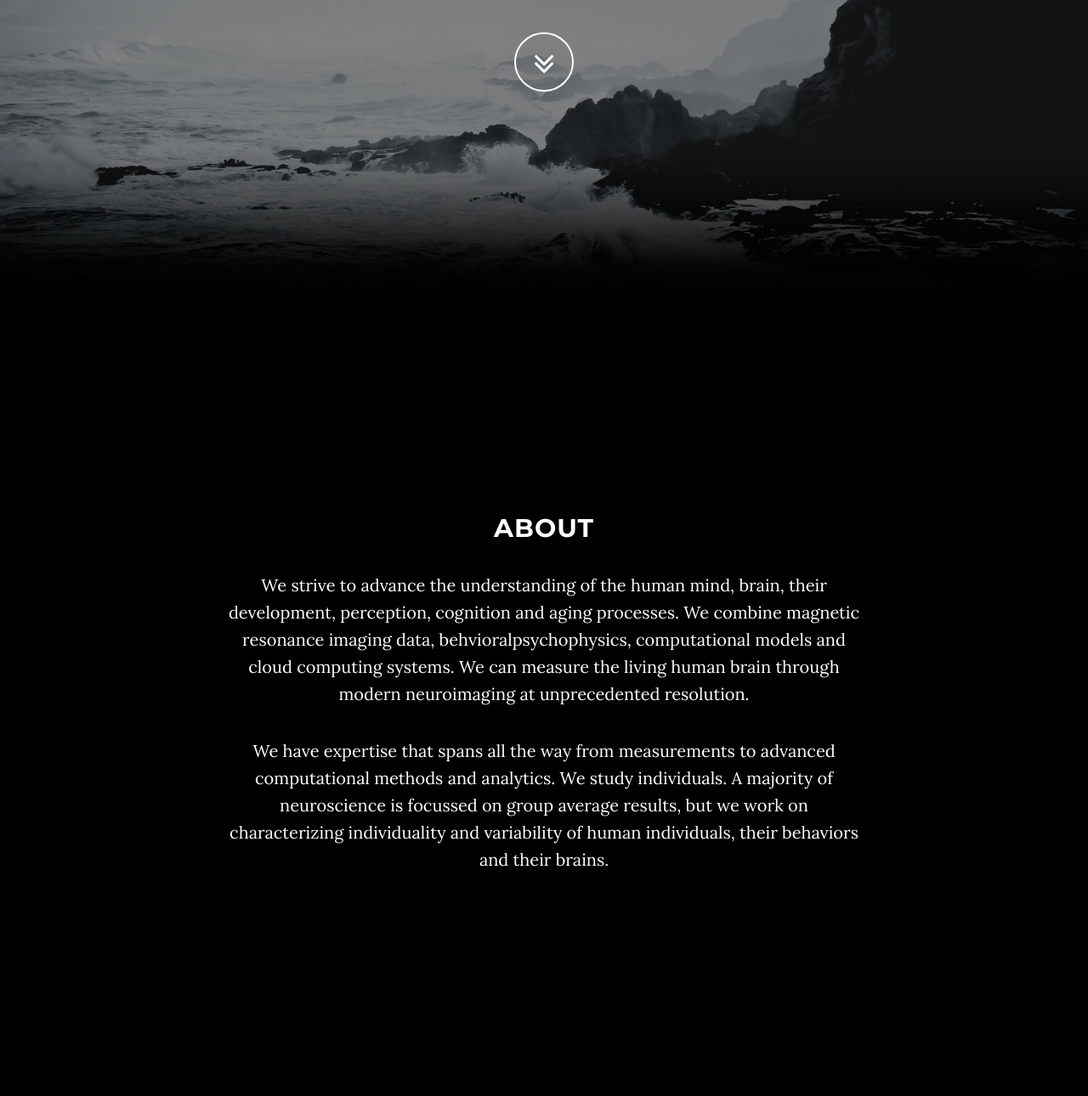
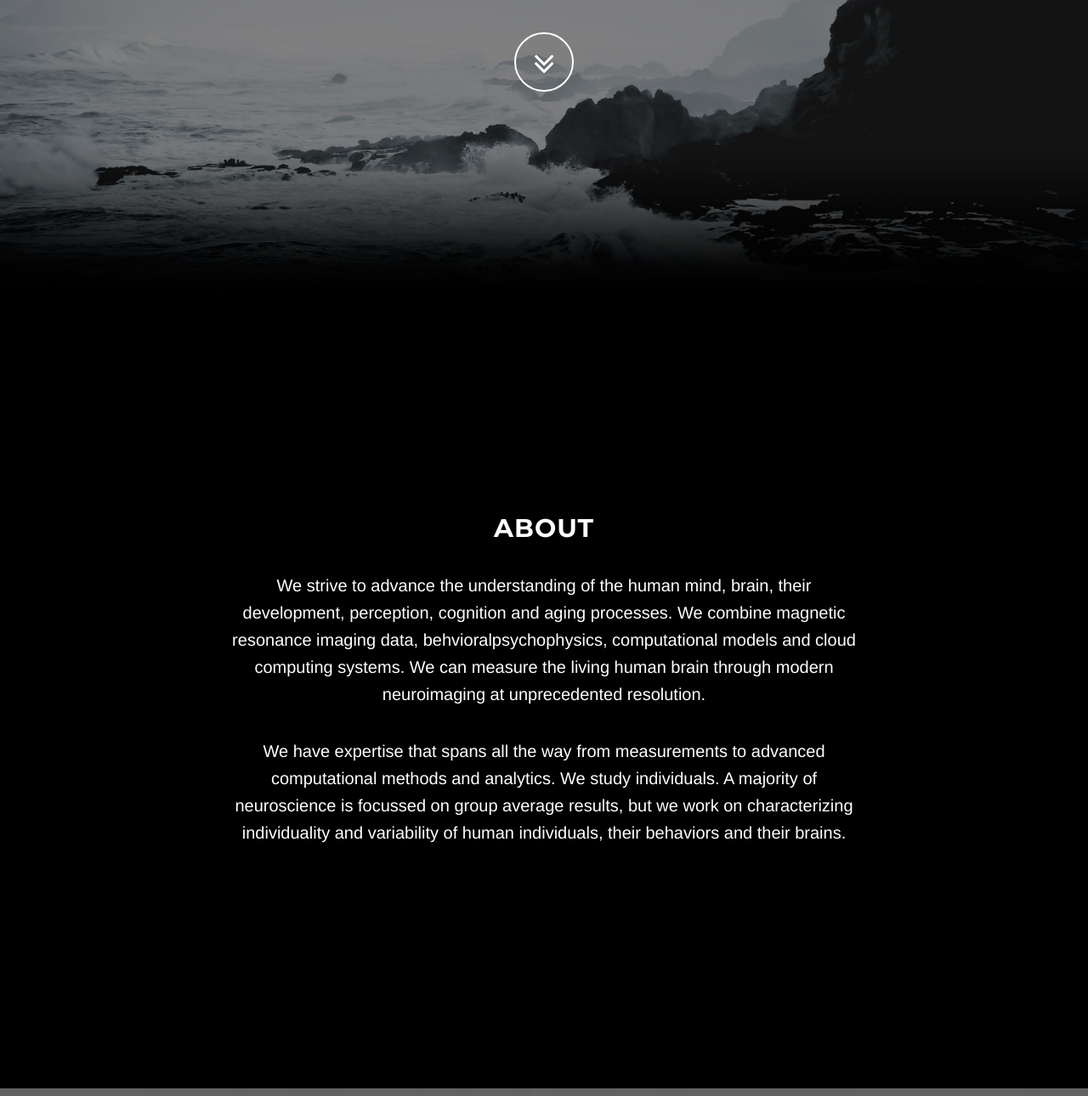
Before and after one commit to eberquist514/plab, a website: page index.html in a window 1280 px wide. Shown: the part 445-1735 px from the top of the page at 85% size. Drawn offline with nearby package versions, Linux system fonts and the light colour scheme; some packages are replaced by stand-ins of ours.

Commit message:
updated font

```diff
--- a/index.html
+++ b/index.html
@@ -16,7 +16,8 @@
 
     <!-- Custom Fonts -->
     <link href="vendor/font-awesome/css/font-awesome.min.css" rel="stylesheet" type="text/css">
-    <link href="https://fonts.googleapis.com/css?family=Lora:400,700,400italic,700italic" rel="stylesheet" type="text/css">
+    <!--<link href="https://fonts.googleapis.com/css?family=Lora:400,700,400italic,700italic" rel="stylesheet" type="text/css">-->
+    <link href="https://fonts.googleapis.com/css?family=Raleway" rel="stylesheet">
     <link href="https://fonts.googleapis.com/css?family=Montserrat:400,700" rel="stylesheet" type="text/css">
 
     <!-- Theme CSS -->
--- a/less/grayscale.less
+++ b/less/grayscale.less
@@ -4,7 +4,8 @@
 body {
     width: 100%;
     height: 100%;
-    font-family: "Lora","Helvetica Neue",Helvetica,Arial,sans-serif;
+    /*font-family: "Lora","Helvetica Neue",Helvetica,Arial,sans-serif;*/
+    font-family: "Raleway","Helvetica Neue",Helvetica,Arial,sans-serif;
     color: white;
     background-color: black;
 }
```
Also changed, not shown: _site/index.html, _site/less/grayscale.less.
